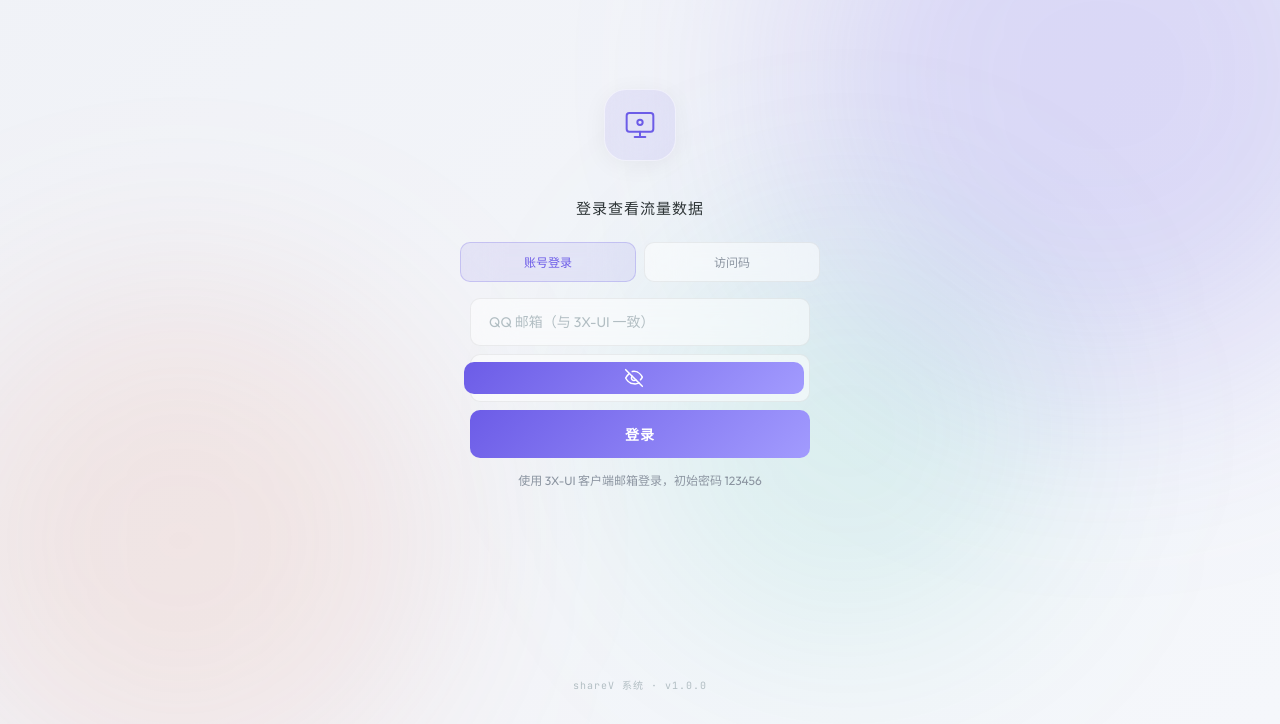
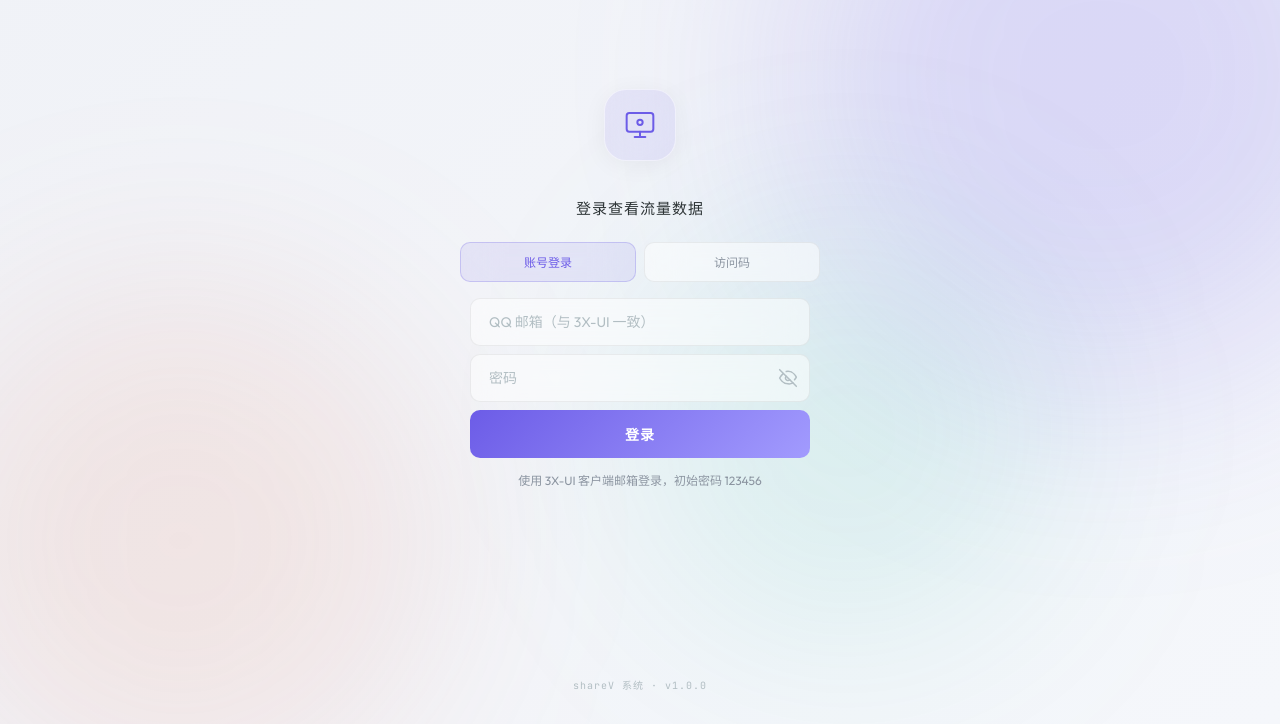
Before and after one commit to LZY-Ricardo/shareV, a website: page public/index.html in a window 1280 px wide. Both pictures are taken after a click on the button "显示密码". Shown: the part 76-800 px from the top of the page. Drawn offline with Linux system fonts and the light colour scheme; no server answers.

Commit message:
fix: 修复密码可见性按钮被 .login-form button 样式覆盖的问题
.pwd-toggle 作为 .login-form 后代被匹配到渐变大按钮样式 (specificity 0,1,1) 和
.login-form-stacked button { width:100% }, 原 .pwd-toggle (0,1,0) 压不过, 导致
眼睛按钮被撑满整宽盖住输入框。

改用 .pwd-field .pwd-toggle (0,2,0) 提升优先级, 显式覆盖 padding/background/
width/height 及 hover/active 的 transform, 保持 32px 方形图标按钮。

Co-Authored-By: Claude Opus 4.6 <noreply@anthropic.com>

```diff
--- a/public/style.css
+++ b/public/style.css
@@ -373,7 +373,7 @@ main { flex: 1; }
   box-sizing: border-box;
 }
 
-.pwd-toggle {
+.pwd-field .pwd-toggle {
   position: absolute;
   top: 50%;
   right: 6px;
@@ -389,28 +389,38 @@ main { flex: 1; }
   border-radius: var(--radius-sm);
   color: var(--text-muted);
   cursor: pointer;
+  font: inherit;
+  font-weight: 400;
+  letter-spacing: normal;
+  text-transform: none;
   transition: color 0.2s ease, background 0.2s ease;
 }
 
-.pwd-toggle:hover {
+.pwd-field .pwd-toggle:hover {
   color: var(--text-bright);
   background: var(--primary-dim);
-}
-
-.pwd-toggle:focus-visible {
+  box-shadow: none;
+  transform: translateY(-50%);
+}
+
+.pwd-field .pwd-toggle:active {
+  transform: translateY(-50%);
+}
+
+.pwd-field .pwd-toggle:focus-visible {
   outline: none;
   box-shadow: 0 0 0 3px var(--primary-dim);
 }
 
-.pwd-toggle .eye-closed {
+.pwd-field .pwd-toggle .eye-closed {
   display: none;
 }
 
-.pwd-toggle.is-visible .eye-open {
+.pwd-field .pwd-toggle.is-visible .eye-open {
   display: none;
 }
 
-.pwd-toggle.is-visible .eye-closed {
+.pwd-field .pwd-toggle.is-visible .eye-closed {
   display: block;
 }
 
```
